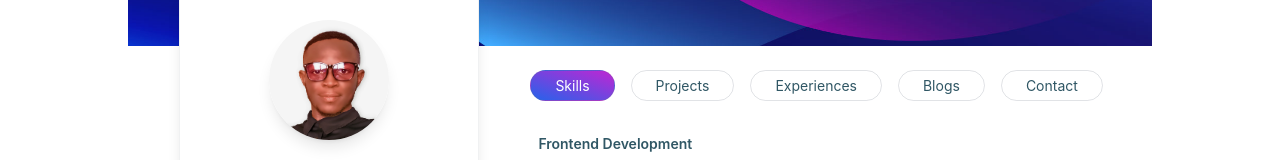
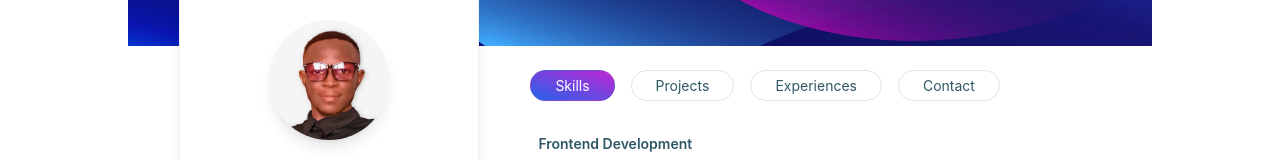
Before and after one commit to abel-otegbola/Portfolio, a Next.js app: page / in a window 1280 px wide. Shown: the part 254-414 px from the top of the page. Built offline with nearby package versions, Linux system fonts and the light colour scheme.

Commit message:
fix: remove blog section in page

```diff
--- a/pages/index.js
+++ b/pages/index.js
@@ -7,7 +7,6 @@ import 'aos/dist/aos.css';
 import { useEffect, useState } from 'react'
 import Header from "../components/header/Header";
 import Experience from "../components/experience/experience";
-import Blogs from "../components/blogs/blogs";
 
 export default function Home() {
   const [active, setActive] = useState("skills")
@@ -38,7 +37,6 @@ export default function Home() {
                   <button className={`px-6 py-1 border border-gray-500/[0.2] rounded-full ${active === "skills" ? "bg-gradient-to-tr from-blue-600 to-fuchsia-600 text-white" : ""}`} onClick={() => setActive("skills")}>Skills</button>
                   <button className={`px-6 py-1 border border-gray-500/[0.2] rounded-full ${active === "projects" ? "bg-gradient-to-tr from-blue-600 to-fuchsia-600 text-white" : ""}`} onClick={() => setActive("projects")}>Projects</button>
                   <button className={`px-6 py-1 border border-gray-500/[0.2] rounded-full ${active === "experiences" ? "bg-gradient-to-tr from-blue-600 to-fuchsia-600 text-white" : ""}`} onClick={() => setActive("experiences")}>Experiences</button>
-                  <button className={`px-6 py-1 border border-gray-500/[0.2] rounded-full ${active === "blogs" ? "bg-gradient-to-tr from-blue-600 to-fuchsia-600 text-white" : ""}`} onClick={() => setActive("blogs")}>Blogs</button>
                   <button className={`px-6 py-1 border border-gray-500/[0.2] rounded-full ${active === "contact" ? "bg-gradient-to-tr from-blue-600 to-fuchsia-600 text-white" : ""}`} onClick={() => setActive("contact")}>Contact</button>
                 </div>
               </div>
@@ -51,9 +49,6 @@ export default function Home() {
                 :
                 active === "experiences" ?
                   <Experience />
-                :
-                active === "blogs" ?
-                  <Blogs />
                 :
                 active === "contact" ?
                   <div className="">
```
Also changed, not shown: components/header/Header.js (+1 -1 lines).
